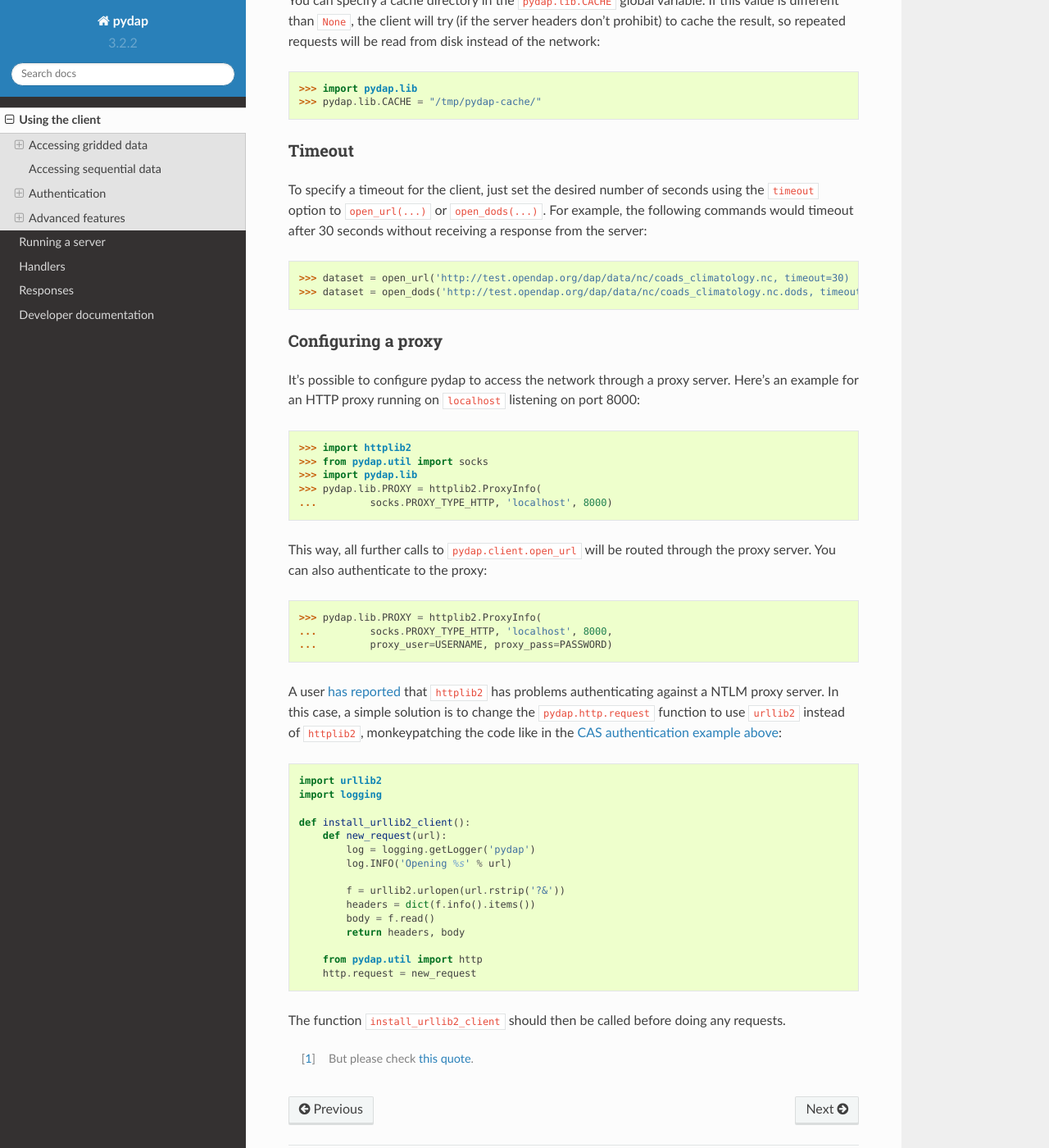
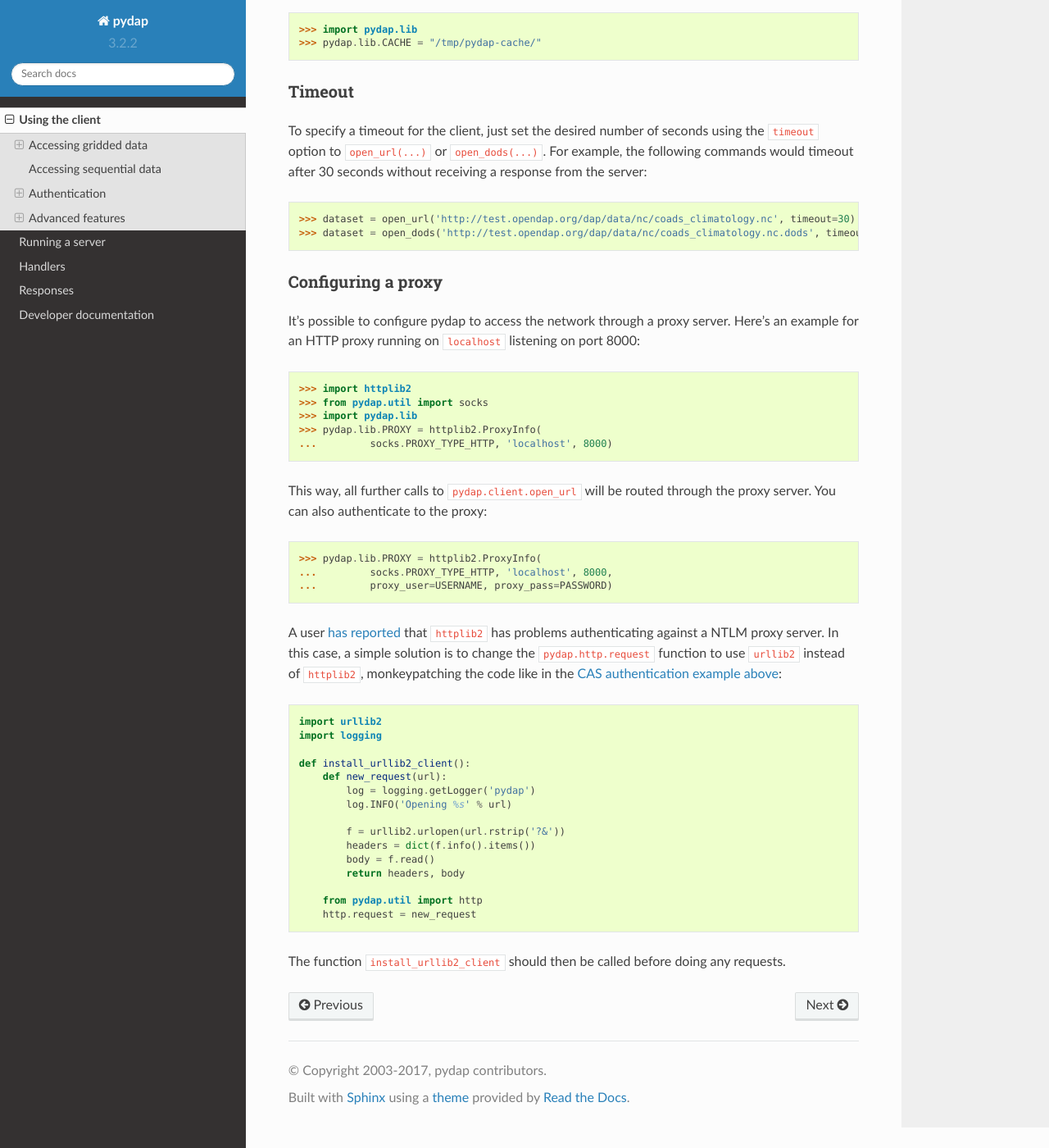
Before and after one commit to pydap/pydap, a Sphinx documentation site: the page built from docs/client.rst, in a window 1280 px wide and 1400 px high, scrolled down 9258 px. Shown: the whole window at 82% size. Built offline with Sphinx 7.4.7 and the Read the Docs theme 2.0.0, drawn with Linux system fonts in a browser that asks for light colours; pages that are not in the unit, such as notebooks, are missing from menus; the version number is read from the project's files by our own code; some of the changed text lies outside the part shown.

Commit message:
minor client doc fixes (#181)
* fix missing str ending in doc

* remove unnecessary quote

```diff
--- a/docs/client.rst
+++ b/docs/client.rst
@@ -298,7 +298,6 @@
     [5.0, 10.0, 15.0, 20.0, 25.0, 30.0, 35.0, 40.0, 45.0, 50.0]
     [5.0999999, 9.1000004, 19.4, 29.700001, 39.599998, 49.599998, 59.700001, 69.5, 79.5, 89.699997]
 
-pydap 3.0 has been rewritten to make it easier to work with Dapper datasets like this one, and it should be intuitive [1]_ to work with these variables.
 
 Authentication
 --------------
@@ -447,8 +446,8 @@
 
 .. code-block:: python
 
-    >>> dataset = open_url('http://test.opendap.org/dap/data/nc/coads_climatology.nc, timeout=30)
-    >>> dataset = open_dods('http://test.opendap.org/dap/data/nc/coads_climatology.nc.dods, timeout=30)
+    >>> dataset = open_url('http://test.opendap.org/dap/data/nc/coads_climatology.nc', timeout=30)
+    >>> dataset = open_dods('http://test.opendap.org/dap/data/nc/coads_climatology.nc.dods', timeout=30)
 
 Configuring a proxy
 ~~~~~~~~~~~~~~~~~~~
@@ -492,5 +491,3 @@
         http.request = new_request
 
 The function ``install_urllib2_client`` should then be called before doing any requests.
-
-.. [1] But please check `this quote <http://www.greenend.org.uk/rjk/2002/08/nipple.html>`_.
```
